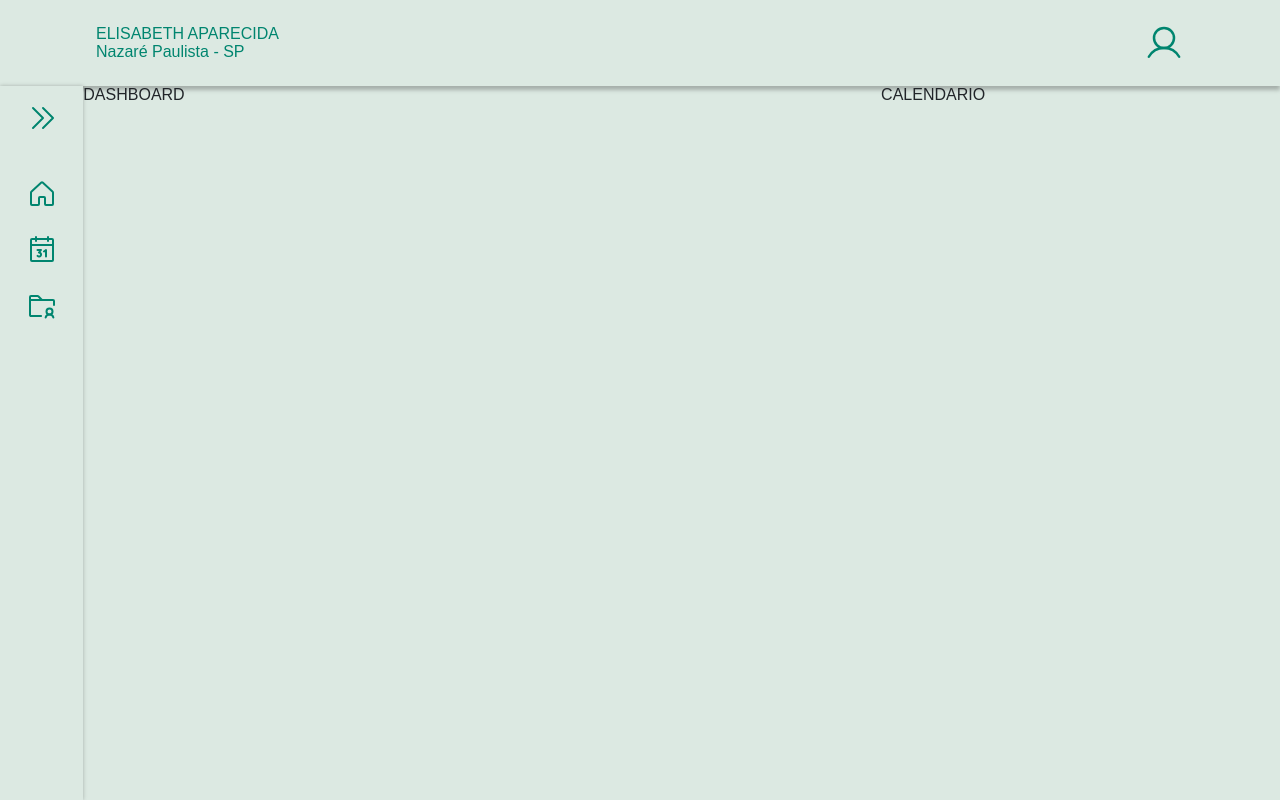
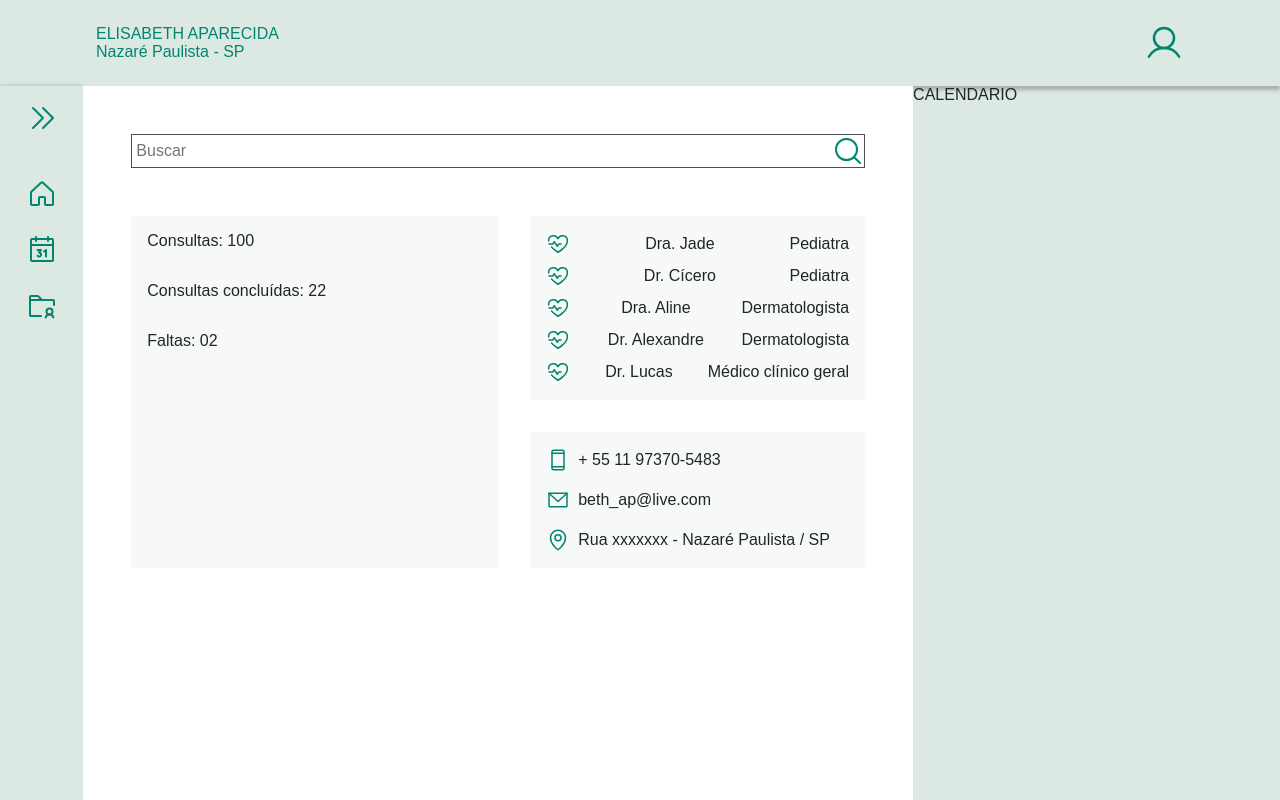
Before and after one commit to bettyap/consultorio_medico, a React (Vite) app in the folder consultorio/: page / in a window 1280 px wide. Built offline with nearby package versions, Linux system fonts and the light colour scheme.

Commit message:
feat: create section Dashboard and infos

```diff
--- a/consultorio/src/App.jsx
+++ b/consultorio/src/App.jsx
@@ -3,15 +3,88 @@ import { Header } from './components/Header'
 import { Siderbar } from './components/Sidebar'
 import './global.css'
 import styles from './App.module.css'
+import { Search } from './components/Search'
+import { DeviceMobile, EnvelopeSimple, Heartbeat, MapPin } from 'phosphor-react'
 
 export default function App() {
+
+  function DoctorAttending (props){
+    return(
+      <div className={styles.infoDoctorAttending}>
+        <Heartbeat size={24} color="var(--green-500)" />
+        <p>{props.name}</p>
+        <p>{props.specialty}</p>
+      </div>
+    );
+  }
+
+  function InfoContact(props){
+    return (
+      <div className={styles.infoConsultingItem}>
+        {props.icon}
+        <p>{props.text}</p>
+      </div>
+    );
+  }
+
   return (
     <div className={styles.container}>
       <Header />
       <div className={styles.content}>
         <Siderbar />
         <main className={styles.main}>
-          <section className={styles.main1}>DASHBOARD</section>
+          <section className={styles.main1}>
+            <Search/>
+            <div className={styles.containerDashboard}>
+              <div className={styles.contentDashboard}>
+                <div className={styles.previsao}>
+                  <div className={styles.infoQueries}>
+                    <p>Consultas: 100</p>
+                    <p>Consultas concluídas: 22</p>
+                    <p>Faltas: 02 </p>
+                  </div>
+                </div>
+                <div className={styles.previsao2}>
+                  <div className={styles.infoConsulting}>
+                    <DoctorAttending
+                      name="Dra. Jade"
+                      specialty="Pediatra"
+                    />
+                    <DoctorAttending
+                      name="Dr. Cícero"
+                      specialty="Pediatra"
+                    />
+                    <DoctorAttending
+                      name="Dra. Aline"
+                      specialty="Dermatologista"
+                    />
+                    <DoctorAttending
+                      name="Dr. Alexandre"
+                      specialty="Dermatologista"
+                    />
+                    <DoctorAttending
+                      name="Dr. Lucas"
+                      specialty="Médico clínico geral"
+                    />
+                  </div>
+                  <div className={styles.infoConsulting}>
+                    <InfoContact
+                      icon={<DeviceMobile size={24} color="var(--green-500)"/>}
+                      text="+ 55 11 97370-5483"
+                    />
+                    <InfoContact
+                      icon={<EnvelopeSimple size={24} color="var(--green-500)"/>}
+                      text="beth_ap@live.com"
+                    />
+                    <InfoContact
+                      icon={<MapPin size={24} color="var(--green-500)" />}
+                      text="Rua xxxxxxx - Nazaré Paulista / SP"
+                    />
+                  </div>
+                </div>
+              </div>
+            </div>
+          </section>
           <section className={styles.main2}>CALENDARIO</section>
         </main>
       </div>
--- a/consultorio/src/App.module.css
+++ b/consultorio/src/App.module.css
@@ -15,53 +15,69 @@
 
 .main1 {
   flex: 2;
+  background: white;
+  padding: 3rem;
 }
 
 .main2 {
   flex: 1;
 }
 
-.test1{
-  display: flex;
+.containerDashboard {
   width: 100%;
+  padding-top: 3rem;
 }
 
-.ajusteCard {
+.contentDashboard{
+  width: 100%;
   display: flex;
-  justify-content: space-around;
-  width: 100%;
 }
 
-.card {
-  display: flex;
-  background: var(--white);
-  margin-top: 0.5rem;
-  width: 51.75rem;
-  height: 47rem;
-  border: 1px solid var(--green-200);
-  border-radius: 6px;
+.previsao{
+  flex: 1;
+  background: #F7F9F9;
+  padding: 1rem;
 }
 
-.card2{
-  display: grid;
-  grid-template-rows: repeat(7, minmax(0, 1fr));
-  grid-auto-flow: column;
-  gap: 0.75rem;
-  background: var(--green-500);
-  margin-top: 0.5rem;
-  width: 28rem;
-  height: 28rem;
-  border: 1px solid var(--green-200);
-  border-radius: 6px;
+.infoQueries {
+  display: flex;
+  flex-direction: column;
 }
 
-.quadrado {
-  width: 2.5rem;
-  height: 2.5rem;
-  border-width: 1px;
-  border-radius: 0.5rem;
-  background: var(--green-200);
+.infoQueries p + p {
+  margin-top: 2rem;
+}
+
+.previsao2{
+  flex: 1;
+  margin-left: 2rem;
+}
+
+.infoConsulting {
+  background: #F7F9F9;
+  padding: 1rem;
+}
+
+.infoConsultingItem{
   display: flex;
   align-items: center;
-  justify-content: center;
+  gap: 0.50rem;
 }
+
+.infoConsulting + .infoConsulting{
+  margin-top: 2rem
+}
+
+.infoConsultingItem + .infoConsultingItem{
+  margin-top: 1rem;
+}
+
+.infoDoctorAttending{
+  display: flex;
+  justify-content: space-between;
+  align-items: center;
+}
+
+.infoDoctorAttending + .infoDoctorAttending{
+  margin-top: 0.5rem;
+}
```
